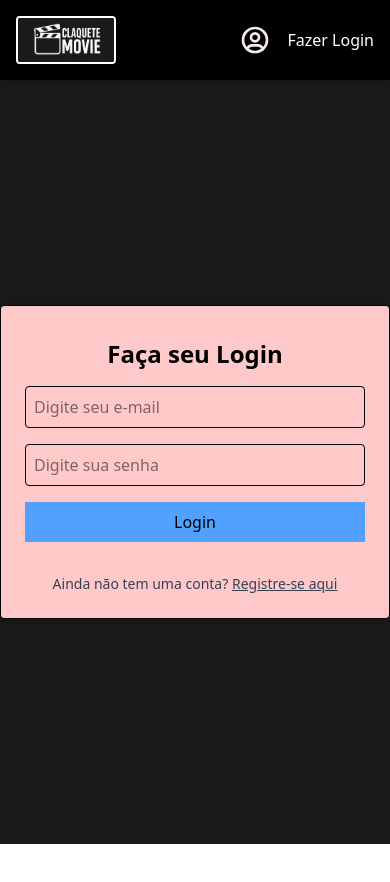
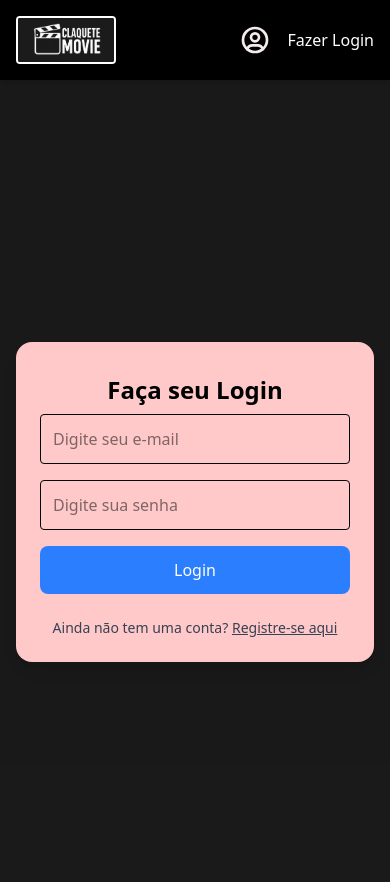
Before and after one commit to victoriapiassa/ClaqueteMovie, a Vue app: page /login in a window 390 px wide. Shown: the top 882 px of the page. Before the commit the page ends 844 px from the top, so only its background shows below. Built offline with nearby package versions, Linux system fonts and the light colour scheme; no server answers.

Commit message:
responsividade no arquivo login

```diff
--- a/src/pages/login.vue
+++ b/src/pages/login.vue
@@ -57,8 +57,8 @@
 </script>
 
 <template>
-    <div class="flex justify-center items-center bg-black/90 ">
-        <main class="p-6 border rounded shadow w-full max-w-lg mx-auto bg-red-200">
+    <div class="min-h-screen flex justify-center items-center bg-black/90  p-4 ">
+        <main class="w-full max-w-md bg-red-200 p-6 rounded-2xl shadow-lg">
 
           <h1 class=" flex justify-center my-2 text-2xl  font-bold "> Faça seu Login </h1>
 
@@ -66,20 +66,24 @@
 
               <input  type="text"
                 placeholder="Digite seu e-mail"
-                class="p-2 border rounded w-full focus:outline-none focus:ring-2 mt-2 focus:ring-blue-500" v-model="email">
+                class="p-3 border rounded w-full focus:outline-none focus:ring-2 focus:ring-blue-500" v-model="email">
 
               <input  type="password"
                  placeholder="Digite sua senha"
-                 class="p-2 border rounded w-full focus:outline-none focus:ring-2 focus:ring-blue-500"  v-model="senha">
+                 class="p-3 border rounded w-full focus:outline-none focus:ring-2 focus:ring-blue-500"  v-model="senha">
 
-              <button class=" flex justify-center w-full py-2 px-4 cursor-pointer bg-blue-400"> Login </button>
+              <button class="w-full py-3 bg-blue-500 text-white rounded-lg font-medium hover:bg-blue-600 transition"> Login </button>
 
-              <div class="flex justify-center text-sm text-gray-700 mt-4">
+              <div class="text-center text-sm text-gray-700 mt-2">
                   <p>Ainda não tem uma conta? <RouterLink to="/register" class="underline font-sans"> Registre-se aqui  </RouterLink>
                   </p>
               </div>
 
             </form>
         </main>
+
+        <footer class=''>
+
+        </footer>
     </div>
 </template>
```
